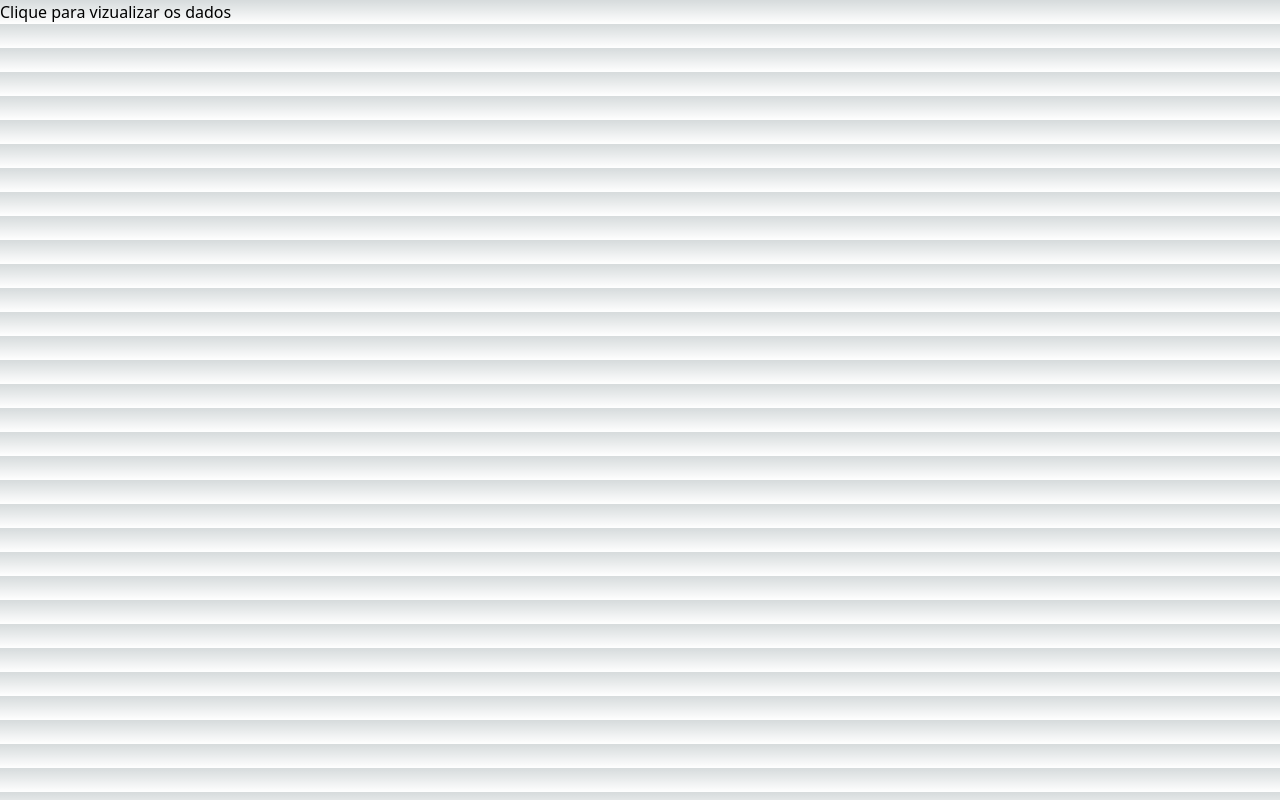
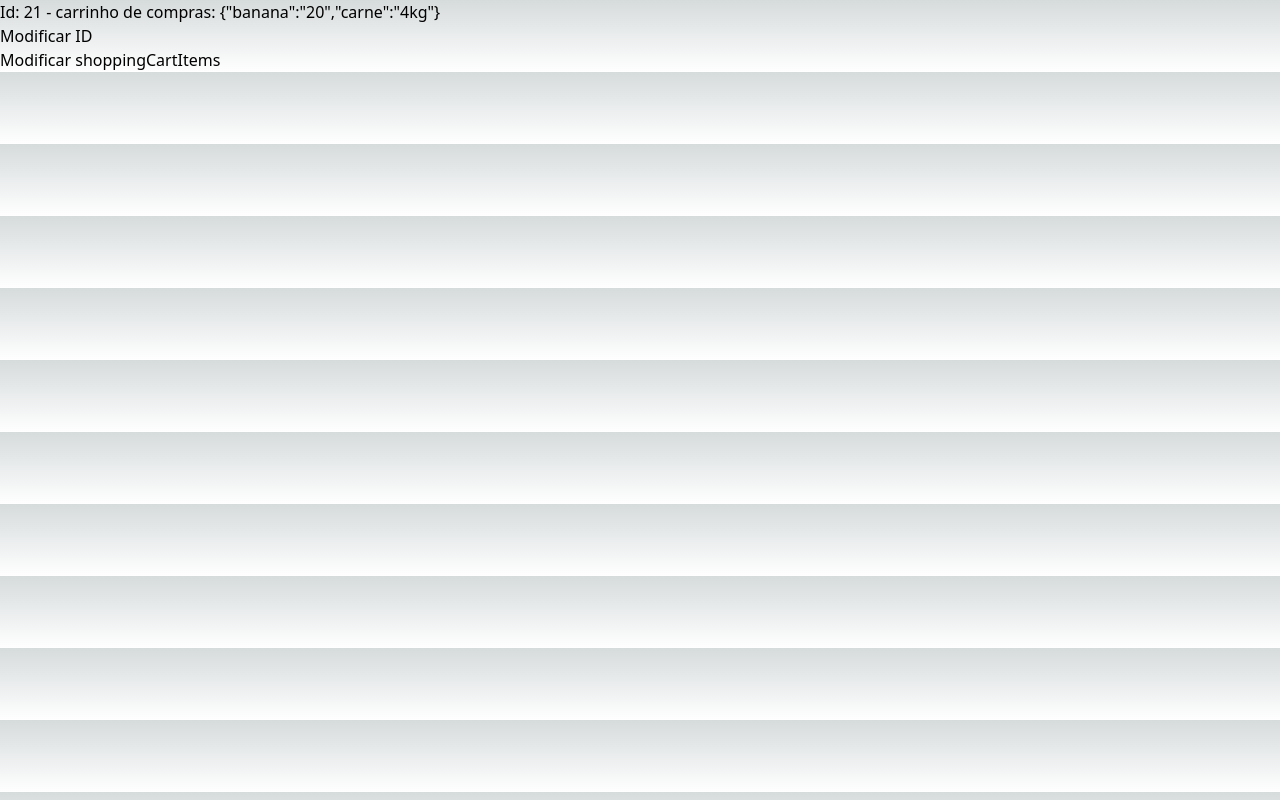
Before and after one commit to aldcejam/Tutorial_Redux-toolkit, a Next.js app: page / in a window 1280 px wide. Built offline with nearby package versions, Linux system fonts and the light colour scheme.

Commit message:
Etapa 4: Modificar

```diff
--- a/src/app/page.tsx
+++ b/src/app/page.tsx
@@ -1,27 +1,33 @@
 "use client"
-import { ShoppingCartDataStates } from '@/@core/ShoppingCartData/ShoppingCartData'
-import { useAppSelector } from '@/redux.config/hook'
-import { useState } from 'react'
-
+import { ShoppingCartDataStates, setID, setShoppingCartItems } from '@/@core/ShoppingCartData/ShoppingCartData'
+import { useAppDispatch, useAppSelector } from '@/redux.config/hook'
 
 export default function Home() {
 
   /* Usar dados do carrinho de compras */
   const id = useAppSelector(ShoppingCartDataStates).ID
   const shoppingCartItems = useAppSelector(ShoppingCartDataStates).shoppingCartItems
-  const [showData, setShowData] = useState(false)
-  const GetData = () => {
-    return `Id: ${id} - carrinho de compras: ${JSON.stringify(shoppingCartItems)}`
-  }
 
+
+  /* Modificar dados do carrinho de compras */
+  const dispatch = useAppDispatch();
+  const modificarID = () => dispatch(setID("999"))
+  const modificarShoppingCartItems = () => dispatch(setShoppingCartItems({
+    carne: "2kg",
+    arroz: "1kg"
+  }))
 
 
   return (
     <div>
-      <div onClick={() => { GetData(), setShowData(true) }}>
+      <div>
         <p>
-          {showData ? GetData() : "Clique para vizualizar os dados"}
+          {`Id: ${id} - carrinho de compras: ${JSON.stringify(shoppingCartItems)}`}
         </p>
+      </div>
+      <div>
+        <button onClick={modificarID}>Modificar ID</button><br />
+        <button onClick={modificarShoppingCartItems}>Modificar shoppingCartItems</button>
       </div>
     </div>
   )
```
